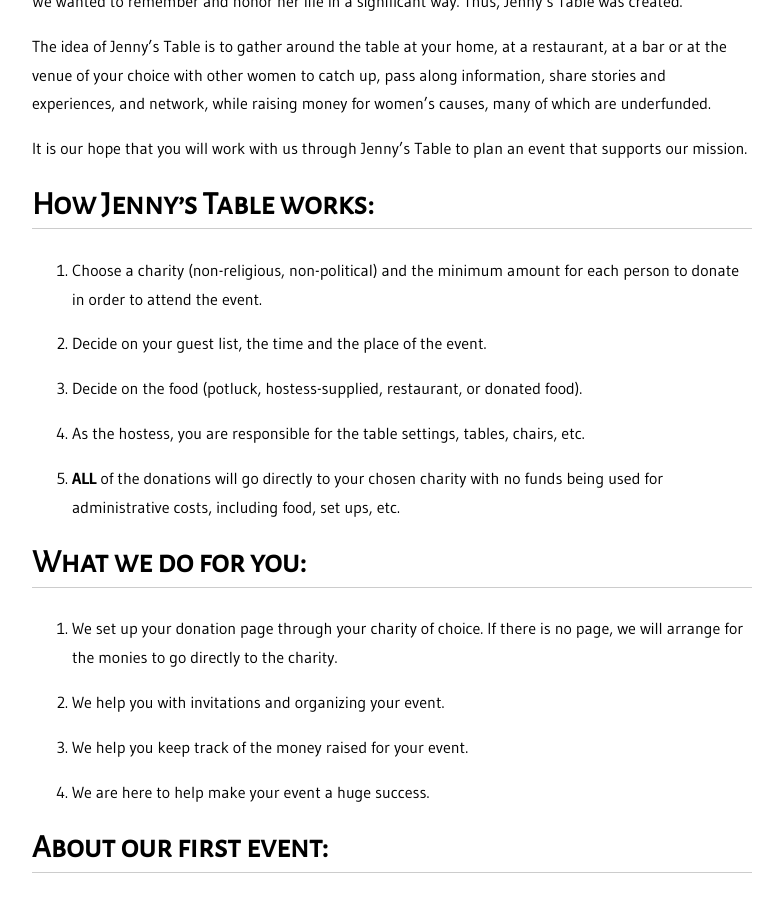
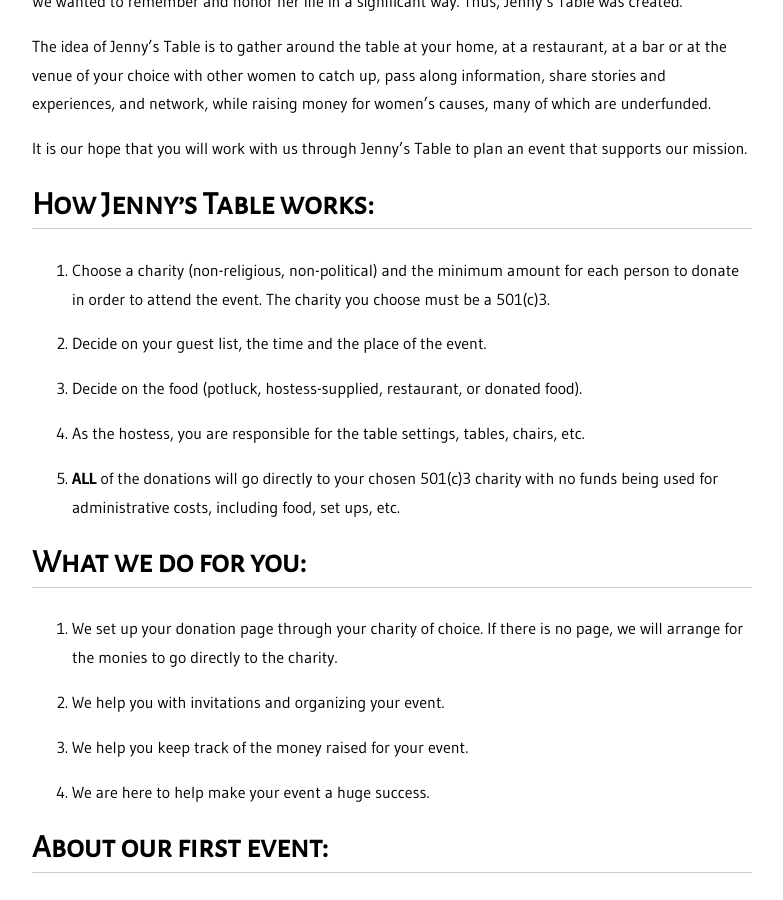
Before and after one commit to jennystable/website, a Jekyll site: the page built from index.markdown, in a window 1280 px wide and 900 px high, scrolled down 649 px. Shown: the whole window, without its empty margins (248-1031 px from the left). Built offline with Jekyll 4.4.1, drawn with Linux system fonts in a browser that asks for light colours.

Commit message:
Updated Index

```diff
--- a/index.markdown
+++ b/index.markdown
@@ -18,7 +18,7 @@ It is our hope that you will work with us through Jenny’s Table to plan an eve
 
 ## How Jenny’s Table works:
 
-1. Choose a charity (non-religious, non-political) and the minimum amount for each person to donate in order to attend the event.
+1. Choose a charity (non-religious, non-political) and the minimum amount for each person to donate in order to attend the event.  The charity you choose must be a 501(c)3.
 
 2. Decide on your guest list, the time and the place of the event.
 
@@ -26,7 +26,7 @@ It is our hope that you will work with us through Jenny’s Table to plan an eve
 
 4. As the hostess, you are responsible for the table settings, tables, chairs, etc.
 
-5. **ALL** of the donations will go directly to your chosen charity with no funds being used for administrative costs, including food, set ups, etc.
+5. **ALL** of the donations will go directly to your chosen 501(c)3 charity with no funds being used for administrative costs, including food, set ups, etc.
 
 ## What we do for you:
 
```
